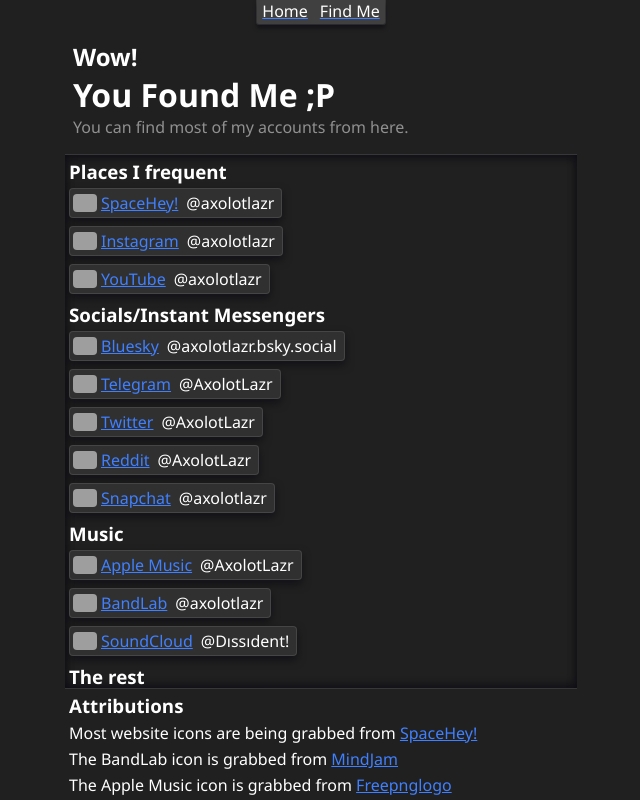
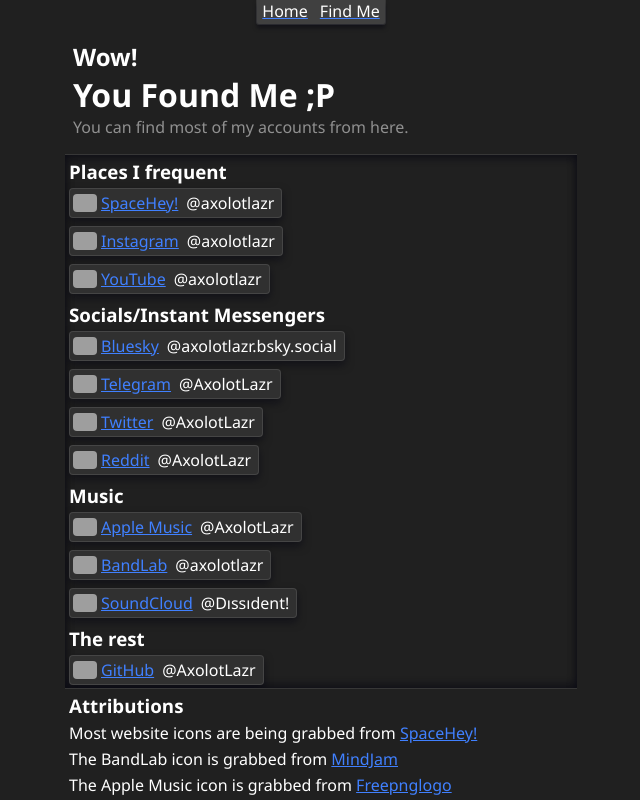
Before and after one commit to AxolotLazr/axolotlazr.github.com, a plain HTML site: page Find-Me/index.html in a window 1280 px wide. Shown: the whole page, without its empty margins (319-959 px from the left). Drawn offline with Linux system fonts and the light colour scheme; files that its build step writes are made by us from their sources; grey boxes are pictures that could not be loaded.

Commit message:
remove snapchat link

```diff
--- a/Find-Me/index.html
+++ b/Find-Me/index.html
@@ -72,12 +72,6 @@
                 <div class="at">@</div>
                 <div class="username">AxolotLazr</div>
             </a>
-            <a class="site_holder" href="https://www.snapchat.com/@axolotlazr">
-                <img class="site_logo" src="https://static.spacehey.net/social-icons/custom_snapchat.png">
-                <p class="site_title">Snapchat</p>
-                <div class="at">@</div>
-                <div class="username">axolotlazr</div>
-            </a>
 
             <h3>Music</h3>
             <a class="site_holder" href="https://music.apple.com/profile/AxolotLazr">
```
